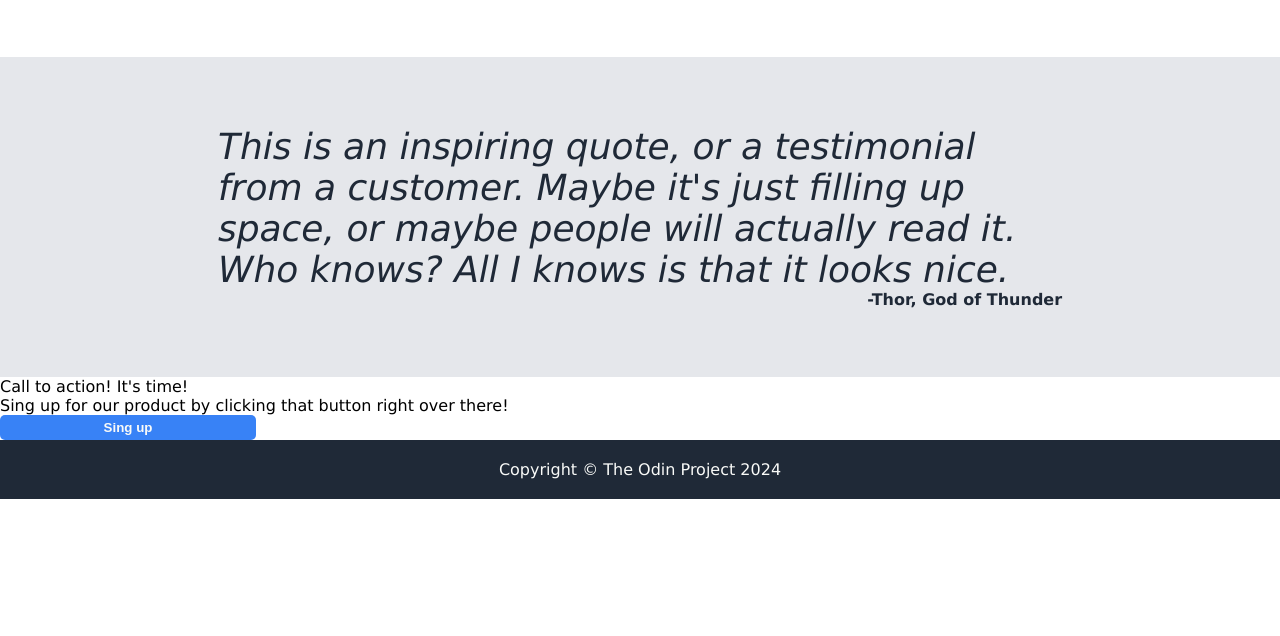
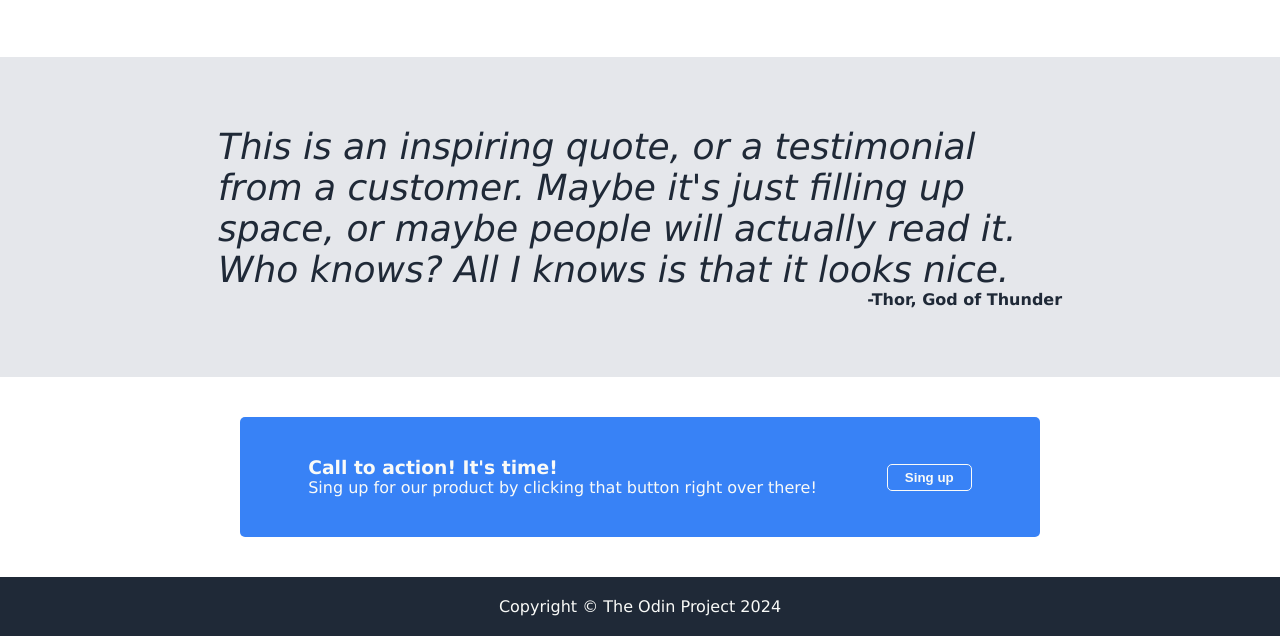
Before and after one commit to Techalotl/landing-page, a plain HTML site: page index.html in a window 1280 px wide. Shown: the part 732-1368 px from the top of the page. Before the commit the page ends 1231 px from the top, so only its background shows below. Drawn offline with Linux system fonts and the light colour scheme.

Commit message:
Add last part of the CSS
CSS was added to the sign-up section, which was the last missing piece of the now finished document.

```diff
--- a/index.html
+++ b/index.html
@@ -56,7 +56,7 @@
         <div class="sign-up-section">
             <div class="sign-up-box">
                 <div class="sign-up-text-box">
-                    <p>Call to action! It's time!</p>
+                    <h3>Call to action! It's time!</h3>
                     <p>Sing up for our product by clicking that button right over there!</p>
                 </div>
                 <button>Sing up</button>
--- a/styles.css
+++ b/styles.css
@@ -145,6 +145,32 @@ h2 {
     justify-content: flex-end;
 }
 
+.sign-up-section {
+    display: flex;
+    justify-content: center;
+    align-items: center;
+    padding: 20px;
+    margin: 20px;
+}
+
+.sign-up-box {
+    background-color: #3882F6;
+    color: #F9FAF8;
+    width: 65%;
+    height: 100px;
+    border-radius: 5px;
+    display: flex;
+    align-items: center;
+    justify-content: center;
+    padding: 10px;
+    gap: 70px;
+}
+
+.sign-up-box button {
+    border: 1px solid #F9FAF8;
+    width: 85px;
+}
+
 .footer {
     background-color: #1F2937;
     color: #F9FAF8;
```
